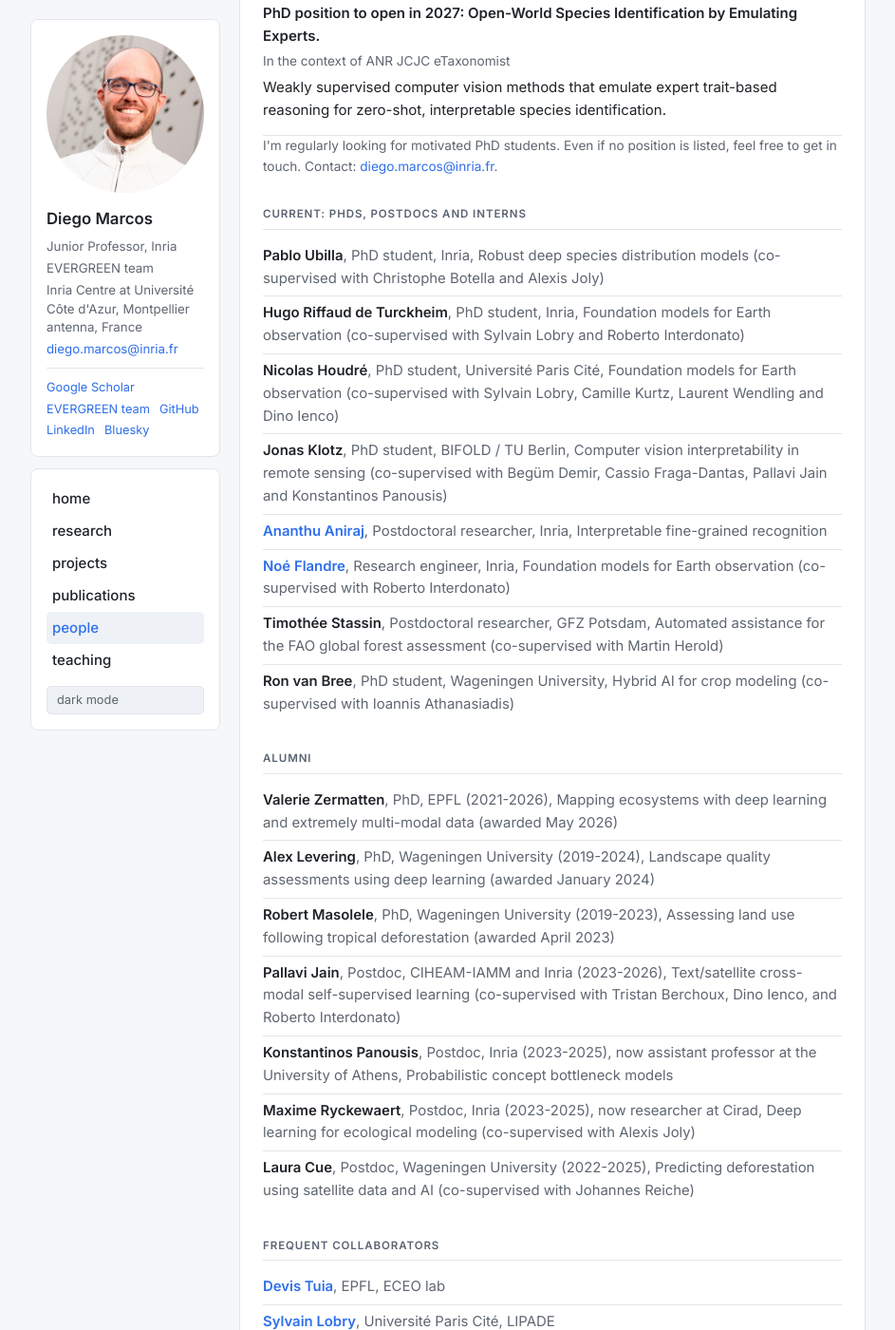
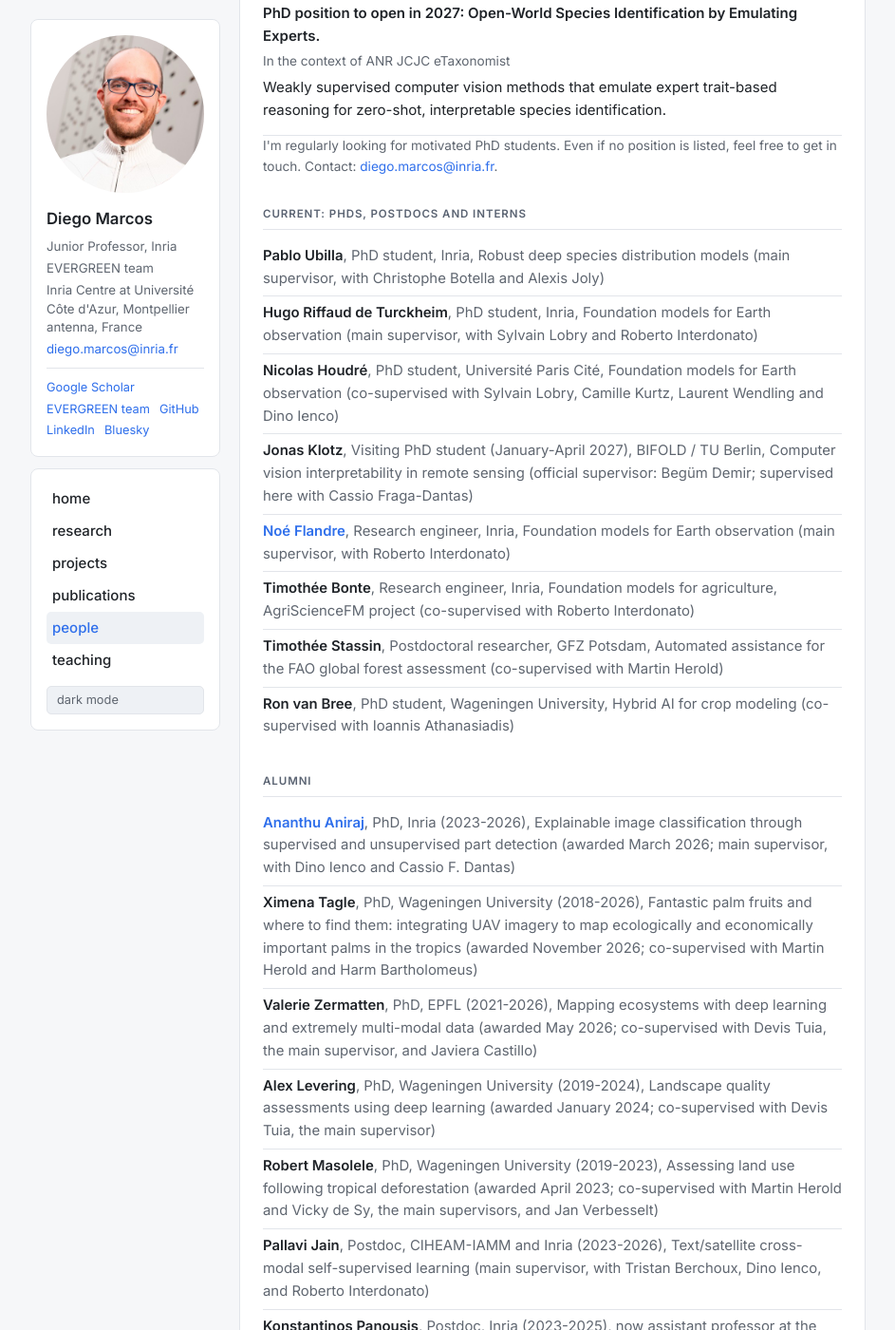
Before and after one commit to dmarcosg/dmarcosg.github.io, a Jekyll site: the page built from people.html, in a window 1280 px wide and 1400 px high, scrolled down 216 px. Shown: the whole window at 95% size, without its empty margins (168-1111 px from the left). Built offline with Jekyll 4.4.1, drawn with Linux system fonts in a browser that asks for light colours; some of the changed text lies outside the part shown.

Commit message:
Update people, news, timeline

```diff
--- a/_data/news.yml
+++ b/_data/news.yml
@@ -1,8 +1,10 @@
 # News items, most recent first.
+- date: '2026'
+  text: Ximena Tagle, whom I co-supervised with Martin Herold (GFZ Potsdam) and Harm Bartholomeus (WUR), defended her PhD at Wageningen University in November 2026.
 - date: '2026'
   text: "Five new papers: RAMEN (CVPR 2026), an ECCV 2026 paper on evaluating sparse autoencoder interpretability, two-stage vision transformers (ICPR 2026), Clarity (TMLR) and TimeSenCLIP (ISPRS Journal of Photogrammetry and Remote Sensing)."
 - date: '2026'
-  text: Ananthu Aniraj defended his PhD (March 2026) and stays in the team as a postdoc. Valerie Zermatten (EPFL), co-supervised with Devis Tuia, defended hers in May 2026.
+  text: Ananthu Aniraj defended his PhD in March 2026. Valerie Zermatten (EPFL), co-supervised with Devis Tuia, defended hers in May 2026.
 - date: '2026'
   text: ANR JCJC project eTaxonomist (Open-World Species Identification by Emulating Experts) funded (2026-2030).
 - date: '2026'
--- a/_data/people.yml
+++ b/_data/people.yml
@@ -2,28 +2,28 @@
 current:
 - name: Pablo Ubilla
   role: PhD student, Inria
-  note: Robust deep species distribution models (co-supervised with Christophe Botella and Alexis Joly)
+  note: Robust deep species distribution models (main supervisor, with Christophe Botella and Alexis Joly)
   website: ""
 - name: Hugo Riffaud de Turckheim
   role: PhD student, Inria
-  note: Foundation models for Earth observation (co-supervised with Sylvain Lobry and Roberto Interdonato)
+  note: Foundation models for Earth observation (main supervisor, with Sylvain Lobry and Roberto Interdonato)
   website: ""
 - name: Nicolas Houdré
   role: PhD student, Université Paris Cité
   note: Foundation models for Earth observation (co-supervised with Sylvain Lobry, Camille Kurtz, Laurent Wendling and Dino Ienco)
   website: ""
 - name: Jonas Klotz
-  role: PhD student, BIFOLD / TU Berlin
-  note: Computer vision interpretability in remote sensing (co-supervised with Begüm Demir, Cassio Fraga-Dantas, Pallavi Jain and Konstantinos Panousis)
+  role: Visiting PhD student (January-April 2027), BIFOLD / TU Berlin
+  note: "Computer vision interpretability in remote sensing (official supervisor: Begüm Demir; supervised here with Cassio Fraga-Dantas)"
   website: ""
-- name: Ananthu Aniraj
-  role: Postdoctoral researcher, Inria
-  note: Interpretable fine-grained recognition
-  website: "https://ananthu-aniraj.github.io/"
 - name: Noé Flandre
   role: Research engineer, Inria
-  note: Foundation models for Earth observation (co-supervised with Roberto Interdonato)
+  note: Foundation models for Earth observation (main supervisor, with Roberto Interdonato)
   website: "https://noeflandre.com/"
+- name: Timothée Bonte
+  role: Research engineer, Inria
+  note: Foundation models for agriculture, AgriScienceFM project (co-supervised with Roberto Interdonato)
+  website: ""
 - name: Timothée Stassin
   role: Postdoctoral researcher, GFZ Potsdam
   note: Automated assistance for the FAO global forest assessment (co-supervised with Martin Herold)
@@ -33,25 +33,33 @@ current:
   note: Hybrid AI for crop modeling (co-supervised with Ioannis Athanasiadis)
   website: ""
 alumni:
+- name: Ananthu Aniraj
+  role: PhD, Inria (2023-2026)
+  note: Explainable image classification through supervised and unsupervised part detection (awarded March 2026; main supervisor, with Dino Ienco and Cassio F. Dantas)
+  website: "https://ananthu-aniraj.github.io/"
+- name: Ximena Tagle
+  role: PhD, Wageningen University (2018-2026)
+  note: "Fantastic palm fruits and where to find them: integrating UAV imagery to map ecologically and economically important palms in the tropics (awarded November 2026; co-supervised with Martin Herold and Harm Bartholomeus)"
+  website: ""
 - name: Valerie Zermatten
   role: PhD, EPFL (2021-2026)
-  note: Mapping ecosystems with deep learning and extremely multi-modal data (awarded May 2026)
+  note: Mapping ecosystems with deep learning and extremely multi-modal data (awarded May 2026; co-supervised with Devis Tuia, the main supervisor, and Javiera Castillo)
   website: ""
 - name: Alex Levering
   role: PhD, Wageningen University (2019-2024)
-  note: Landscape quality assessments using deep learning (awarded January 2024)
+  note: Landscape quality assessments using deep learning (awarded January 2024; co-supervised with Devis Tuia, the main supervisor)
   website: ""
 - name: Robert Masolele
   role: PhD, Wageningen University (2019-2023)
-  note: Assessing land use following tropical deforestation (awarded April 2023)
+  note: Assessing land use following tropical deforestation (awarded April 2023; co-supervised with Martin Herold and Vicky de Sy, the main supervisors, and Jan Verbesselt)
   website: ""
 - name: Pallavi Jain
   role: Postdoc, CIHEAM-IAMM and Inria (2023-2026)
-  note: Text/satellite cross-modal self-supervised learning (co-supervised with Tristan Berchoux, Dino Ienco, and Roberto Interdonato)
+  note: Text/satellite cross-modal self-supervised learning (main supervisor, with Tristan Berchoux, Dino Ienco, and Roberto Interdonato)
   website: ""
 - name: Konstantinos Panousis
   role: Postdoc, Inria (2023-2025), now assistant professor at the University of Athens
-  note: Probabilistic concept bottleneck models
+  note: Probabilistic concept bottleneck models (main supervisor, with Dino Ienco)
   website: ""
 - name: Maxime Ryckewaert
   role: Postdoc, Inria (2023-2025), now researcher at Cirad
@@ -77,7 +85,7 @@ collaborators:
 - name: Roberto Interdonato
   affiliation: Cirad, UMR TETIS / EVERGREEN Inria team
   note: ""
-  website: ""
+  website: "https://sites.google.com/view/interdonato/"
 - name: Ioannis Athanasiadis
   affiliation: Wageningen University
   note: ""
@@ -97,8 +105,8 @@ collaborators:
 - name: Pierre Bonnet
   affiliation: Cirad, UMR AMAP
   note: ""
-  website: ""
+  website: "https://agents.cirad.fr/Pierre+BONNET"
 - name: Cassio F. Dantas
   affiliation: INRAE, UMR TETIS / EVERGREEN Inria team
   note: ""
-  website: ""
+  website: "https://cassiofragadantas.github.io/"
--- a/_data/service.yml
+++ b/_data/service.yml
@@ -25,7 +25,7 @@
   link: ""
 - role: Workshop co-organizer
   venue: Machine Vision for Earth Observation and Environment Monitoring, BMVC
-  period: "2023, 2024"
+  period: "2023-2026"
   link: ""
 - role: Workshop co-organizer
   venue: Computer Vision for Environment Monitoring and Preservation, ICIAP
@@ -45,7 +45,7 @@
   link: ""
 - role: Program committee
   venue: ML4RS (ICLR), EarthVision (CVPR), MACLEAN (ECML/PKDD)
-  period: "2023-2024"
+  period: ""
   link: ""
 - role: Conference reviewer
   venue: CVPR, ICCV, ECCV, BMVC, ICML, NeurIPS, ICLR
```
